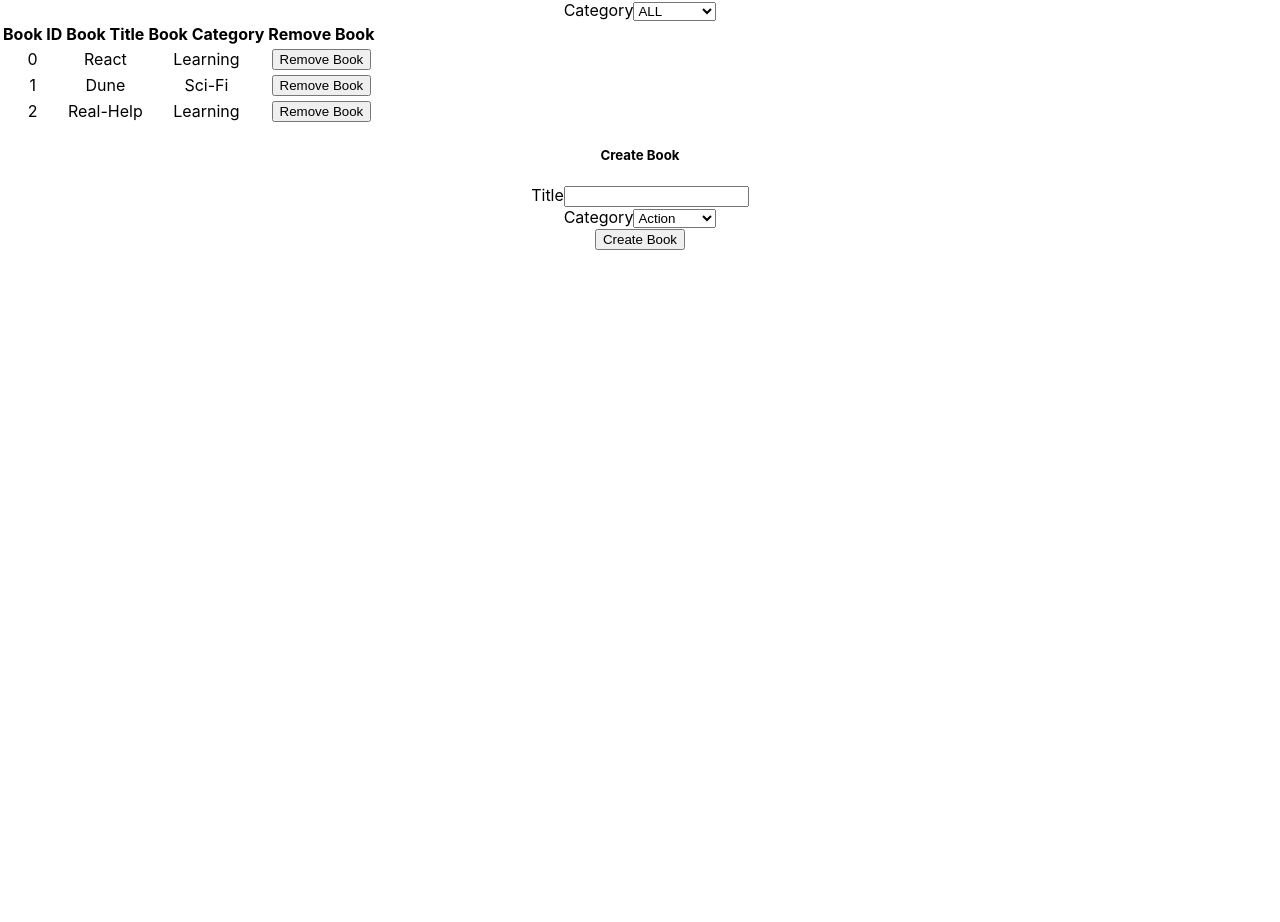
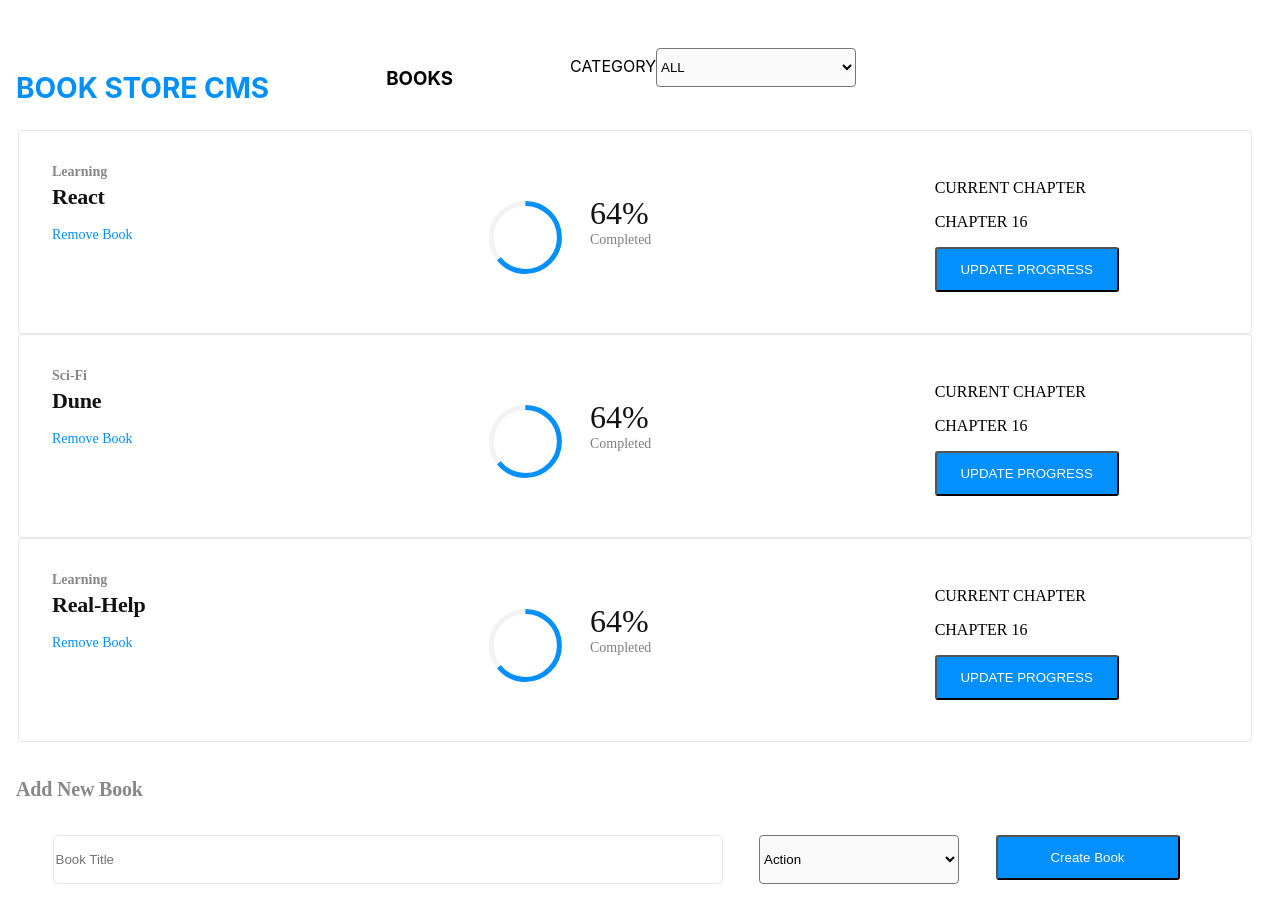
Before and after one commit to phylischumba/Bookstore-redux, a React (Create React App) app: page / in a window 1280 px wide. Shown: the top 922 px of the page. Before the commit the page ends 800 px from the top, so only its background shows below. Built offline with nearby package versions, Linux system fonts and the light colour scheme.

Commit message:
add style to app

```diff
--- a/src/components/App.css
+++ b/src/components/App.css
@@ -1,3 +1,4 @@
 .App {
-  text-align: center;
+  margin: 3em 1em;
+  width: 1200px;
 }
--- a/src/components/Book.js
+++ b/src/components/Book.js
@@ -1,14 +1,35 @@
 import React from 'react';
 import PropTypes from 'prop-types';
+import './book.css';
 
 function Book({ book, deleteBook }) {
   return (
-    <tr>
-      <td>{ book.id }</td>
-      <td>{ book.title }</td>
-      <td>{ book.category }</td>
-      <td><button type="button" onClick={() => deleteBook(book)}>Remove Book</button></td>
-    </tr>
+    <div className="display-row">
+      <tr className="book-row">
+        <td className="book-category">{ book.category }</td>
+        <td className="book-title">{ book.title }</td>
+        <td className="delete-button">
+          <button type="button" onClick={() => deleteBook(book)}>Remove Book</button>
+        </td>
+      </tr>
+      <div className="progress">
+        <div className="columns-display">
+          <svg>
+            <circle cx="70" cy="70" r="34" />
+            <circle cx="70" cy="70" r="34" />
+          </svg>
+          <div className="progress-content">
+            <span className="percent">64%</span>
+            <span className="completed">Completed</span>
+          </div>
+        </div>
+        <div className="update-progress">
+          <p>CURRENT CHAPTER</p>
+          <p>CHAPTER 16</p>
+          <button type="button" className="update-btn">UPDATE PROGRESS</button>
+        </div>
+      </div>
+    </div>
   );
 }
 
--- a/src/components/CategoryFilter.js
+++ b/src/components/CategoryFilter.js
@@ -1,6 +1,7 @@
 import React from 'react';
 import PropTypes from 'prop-types';
 import categoryOptions from '../containers/constants';
+import './categoryFilter.css';
 
 function CategoryFilter({ category, handleCategory }) {
   const newCategoryOptions = (['ALL']).concat(categoryOptions);
@@ -14,14 +15,18 @@ function CategoryFilter({ category, handleCategory }) {
   ));
 
   return (
+    <nav>
+      <h1>BOOK STORE CMS</h1>
+      <h3>BOOKS</h3>
       <div className="input-field">
         <label htmlFor="category">
-        Category
+          CATEGORY
           <select id="category" value={category} onChange={handleCategory}>
             {options}
           </select>
         </label>
       </div>
+    </nav>
 
   );
 }
--- /dev/null
+++ b/src/components/book.css
@@ -0,0 +1,134 @@
+tbody {
+  background-color: #fafafa;
+  display: flex;
+  flex-direction: column;
+  font-family: RobotoSlab;
+}
+
+.book-row {
+  display: flex;
+  flex-direction: column;
+  width: 33%;
+}
+
+.display-row {
+  display: flex;
+  width: 1200px;
+  height: 170px;
+  border-radius: 4px;
+  border: solid 1px #e8e8e8;
+  background-color: #ffffff;
+  padding: 2em 0 0 2em;
+}
+
+.progress {
+  display: flex;
+  justify-content: space-around;
+  width: 100%;
+}
+svg {
+  width: 6.8em;
+}
+
+svg circle {
+  fill: none;
+  stroke-width: 5;
+  stroke: #000;
+  transform: translate(5px, 5px) rotate(-90deg);
+  stroke-dasharray: 214;
+  stroke-dashoffset: 214;
+  transform-origin: 50% 50%;
+}
+
+svg circle:nth-child(1) {
+  stroke-dashoffset: 0;
+  stroke: #f3f3f3;
+}
+
+svg circle:nth-child(2) {
+  stroke-dashoffset: calc(214 - (214 * 64) / 100);
+  stroke: #0290FF;
+}
+
+.columns-display {
+  display: flex;
+}
+
+.progress-content {
+  display: flex;
+  flex-direction: column;
+  margin-top: 2em;
+}
+
+.book-category {
+  width: 49px;
+  height: 18px;
+  opacity: 0.5;
+  font-family: Montserrat;
+  font-size: 14px;
+  font-weight: bold;
+  font-stretch: normal;
+  font-style: normal;
+  line-height: normal;
+  letter-spacing: normal;
+  color: #121212;
+}
+
+.book-title {
+
+  font-size: 22px;
+  font-weight: bold;
+  font-stretch: normal;
+  font-style: normal;
+  line-height: normal;
+  letter-spacing: -0.2px;
+  color: #121212;
+  text-align: left;
+}
+
+.delete-button {
+display: flex;
+}
+
+.delete-button button {
+  width: auto;
+  font-family: RobotoSlab;
+  font-size: 14px;
+  font-weight: 300;
+  font-stretch: normal;
+  font-style: normal;
+  line-height: normal;
+  letter-spacing: normal;
+  color: #0290FF;
+  border: none;
+  background-color: #fff;
+  justify-self: start;
+  padding: 0;
+}
+ .percent {
+  font-size: 32px;
+  font-weight: normal;
+  font-stretch: normal;
+  font-style: normal;
+  line-height: normal;
+  letter-spacing: normal;
+  color:#121212 ;
+}
+
+.completed {
+  width: 80px;
+  height: 18px;
+  opacity: 0.5;
+  font-family: Montserrat;
+  font-size: 14px;
+  font-weight: normal;
+  font-stretch: normal;
+  font-style: normal;
+  line-height: normal;
+  letter-spacing: normal;
+}
+
+.update-btn {
+  background-color: #0290FF;
+  color: #fafafa;
+}
--- /dev/null
+++ b/src/components/categoryFilter.css
@@ -0,0 +1,15 @@
+nav {
+  display: flex;
+  padding: 0;
+  justify-content: space-between;
+  width: 70%;
+}
+
+nav h1 {
+  font-size: 28px;
+  color: #0290FF;
+}
+
+nav #category {
+  height: 39px;
+}
--- a/src/containers/BookForm.js
+++ b/src/containers/BookForm.js
@@ -3,6 +3,7 @@ import PropTypes from 'prop-types';
 import { connect } from 'react-redux';
 import { addBook } from '../actions/index';
 import categoryOptions from './constants';
+import './bookForm.css';
 
 class BookForm extends Component {
   constructor(props) {
@@ -46,25 +47,21 @@ class BookForm extends Component {
     ));
     return (
       <form onSubmit={this.handleSubmit}>
-        <h5>Create Book</h5>
+        <h5 className="add-book">Add New Book</h5>
 
-        <div className="input-field">
-          <label htmlFor="title">
-            Title
-            <input required type="text" id="title" onChange={this.handleChange} />
-          </label>
-        </div>
+        <div className="form-body">
+          <div className="input-field">
+            <input required type="text" id="title" onChange={this.handleChange} placeholder="Book Title" />
+          </div>
 
-        <div className="input-field">
-          <label htmlFor="category">
-            Category
+          <div className="input-field">
             <select id="category" value={defaultCategory} onChange={this.handleChange}>
               {options}
             </select>
-          </label>
+          </div>
+
+          <button type="submit">Create Book</button>
         </div>
-
-        <button type="submit">Create Book</button>
       </form>
     );
   }
--- a/src/containers/BooksList.js
+++ b/src/containers/BooksList.js
@@ -25,14 +25,6 @@ function BooksList({
     <div>
       <CategoryFilter category={category} handleCategory={handleCategory} />
       <table className="Books-list">
-        <thead>
-          <tr>
-            <th>Book ID</th>
-            <th>Book Title</th>
-            <th>Book Category</th>
-            <th>Remove Book</th>
-          </tr>
-        </thead>
         <tbody>
           {bookList}
         </tbody>
--- /dev/null
+++ b/src/containers/bookForm.css
@@ -0,0 +1,41 @@
+.add-book {
+    width: 174px;
+    height: 24px;
+    font-family: Montserrat;
+    font-size: 20px;
+    font-weight: bold;
+    font-stretch: normal;
+    font-style: normal;
+    line-height: normal;
+    letter-spacing: -0.18px;
+    color: #888888;
+  }
+
+  #title {
+    width: 664px;
+    height: 45px;
+    border-radius: 4px;
+    border: solid 1px #e8e8e8;
+    background-color: #ffffff;
+  }
+
+  #category {
+    border-radius: 4px;
+    box-shadow: 0 0 60px 0 var(--black-5);
+    background-color: #fafafa;
+    width: 200px;
+    height: 49px;
+  }
+
+  button {
+    width: 184px;
+    height: 45px;
+    border-radius: 3px;
+    background-color: #0290FF;
+    color: #fafafa;
+  }
+
+  .form-body {
+    display: flex;
+    justify-content: space-evenly;
+  }
```
Lines whose indentation alone changed are shown as unchanged.
